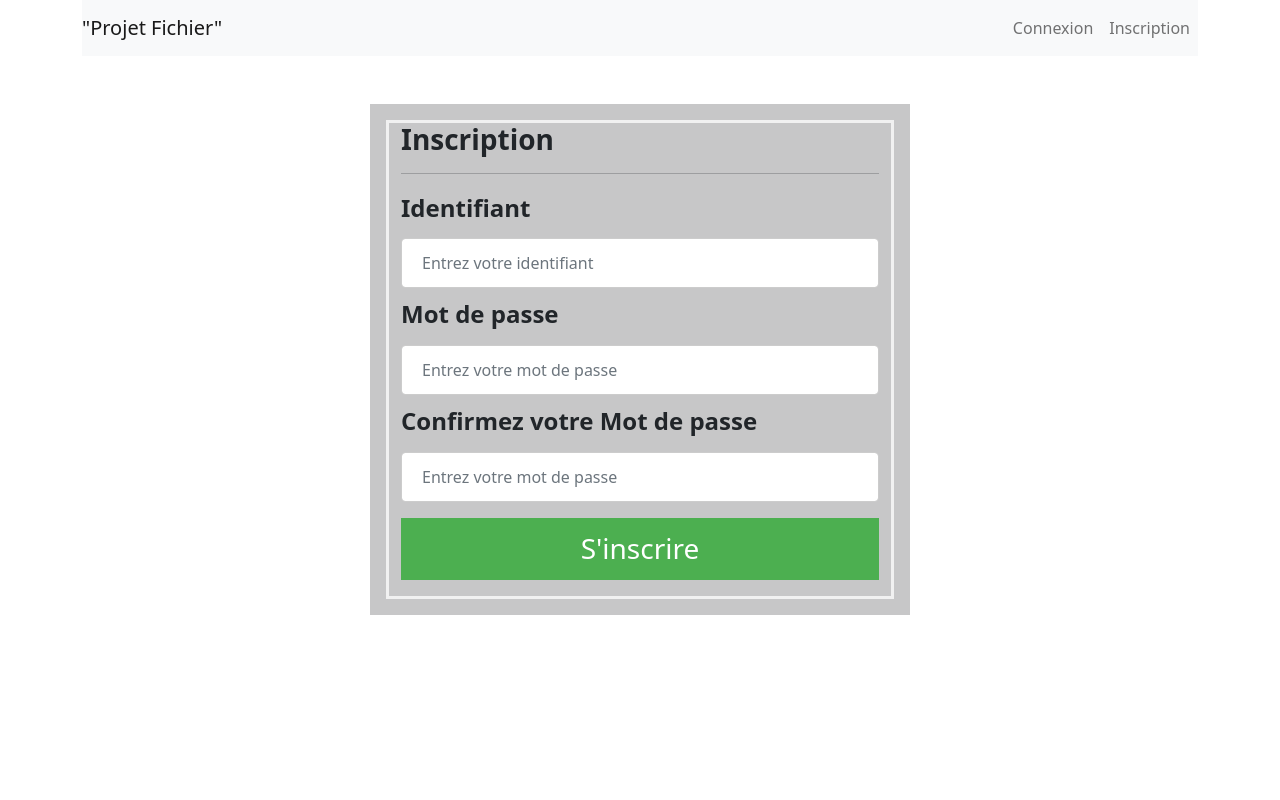
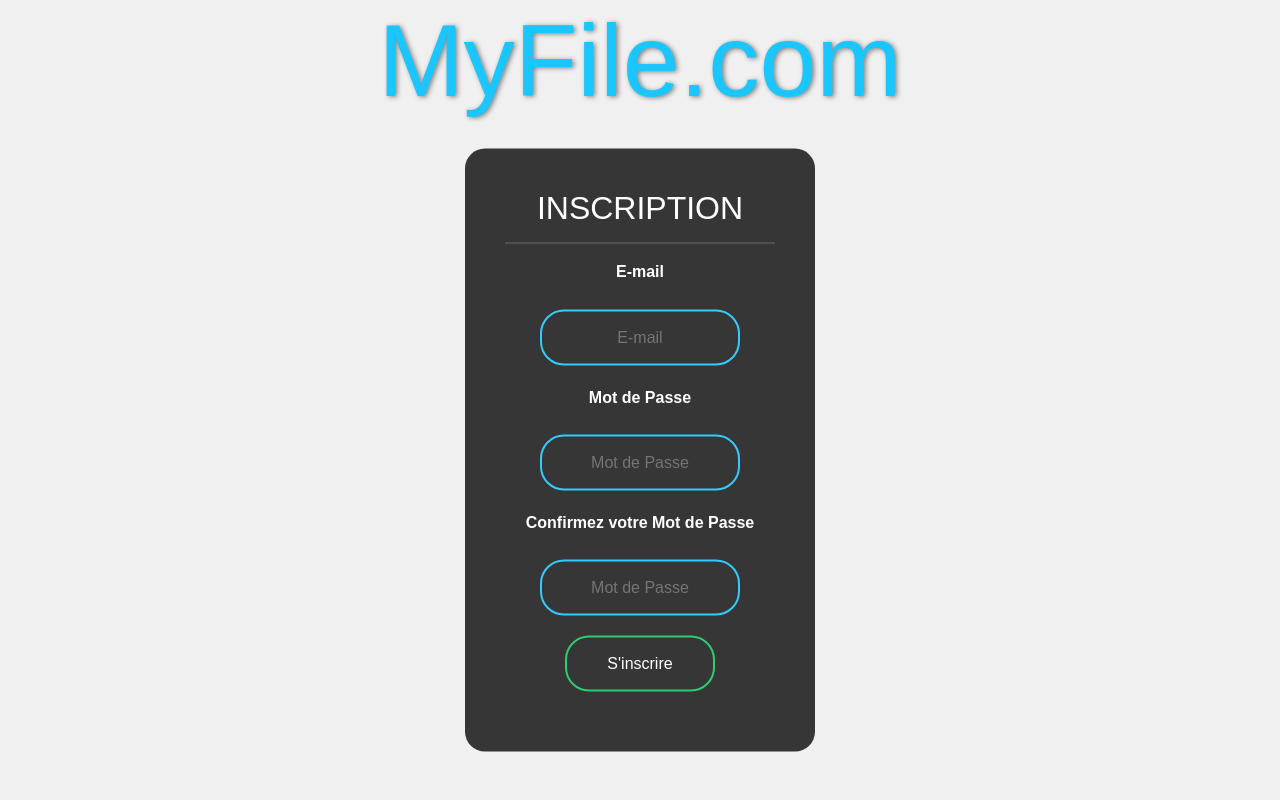
Before and after one commit to JiovaniVianey/BackOffice-Hebergement-de-fichiers, a PHP site: page /vue/Inscription.php in a window 1280 px wide. Run offline with PHP 8.4, Linux system fonts and the light colour scheme; some libraries are stand-ins or nearby versions.

Commit message:
Inscription

```diff
--- a/style/styleInscription.css
+++ b/style/styleInscription.css
@@ -1,52 +1,117 @@
-form {border: 3px solid #f1f1f1;}
-
-input[type=text], input[type=password] {
-  width: 100%;
-  padding: 12px 20px;
-  margin: 8px 0;
-  display: inline-block;
-  border: 1px solid #ccc;
-  box-sizing: border-box;
+body{
+  margin: 0;
+  padding: 0;
+  font-family: sans-serif;
+  background: #33CCFF;
+  background-color: rgb(241, 240, 240);
+ }
+ .box{
+     width: 350px;
+     padding: 40px;
+     position: absolute;
+     top: 450px;
+     left:50%;
+     transform: translate(-50%,-50%);
+     background:#363636;
+     text-align: center;
+     border-radius: 20px;
+ }
+ .box h2{
+     color: white;
+     text-transform: uppercase;
+     font-weight: 500;
  }
 
-button {
-  background-color: #4CAF50;
+ .box label{
   color: white;
-  padding: 14px 20px;
-  margin: 8px 0;
-  border: none;
-  cursor: pointer;
-  width: 100%;
  }
 
-button:hover {
-  opacity: 0.8;
+ .box hr{
+  color: white;
  }
 
-.cancelbtn {
-  width: auto;
-  padding: 10px 18px;
-  background-color: #f44336;
+
+ .box input[type = "email"],.box input[type = "password"]{
+     border: 0;
+     background: none;
+     display: block;
+     margin: 20px auto;
+     text-align: center;
+     border: 2px solid #33CCFF;
+     padding: 14px 10px;
+     width: 200px;
+     outline: none;
+     color: white;
+     border-radius: 24px;
+     transition: 0.25s;
+ }
+ .box input[type = "email"]:focus,.box input[type = "password"]:focus{
+     width: 250px;
+     border-color: #2ecc71;
+
+ }
+ .box input[type= "submit"]{
+     border: 0;
+     background: none;
+     display: block;
+     margin: 20px auto;
+     text-align: center;
+     border: 2px solid #2ecc71;
+     padding: 14px 40px;
+     outline: none;
+     color: white;
+     border-radius: 24px;
+     transition: 0.25s;
+     cursor: pointer;
+ }
+ .box input[type= "submit"]:hover{
+     background:#2ecc71;
  }
 
-.imgcontainer {
-  text-align: center;
-  margin: 24px 0 12px 0;
+ .basic-color
+{
+  color: #33CCFF;
 }
 
-.container-sm {
-  padding: 16px;
-  background-color: #C7C7C8;
-  max-width: 540px;
+.wrapper
+{
+  margin-left: 10% ;
+  margin-right: 10%;
+  width: 80%;
+  background-color: rgb(247, 247, 247);
+  box-shadow: 0 0 10px grey;
+  height: 100vh;
+  display: flex;
+  flex-direction: row;
+  flex-wrap: wrap;
+  justify-content: center;
+  align-items: flex-start;
 }
 
-/* Change styles for span and cancel button on extra small screens */
-@media screen and (max-width: 300px) {
-  span.psw {
-     display: block;
-     float: none;
+.card-fichier
+{
+  width: 300px;
+  height: 260px;
+  margin: 15px;
+  box-shadow: 1px 3px 10px  gray;
+  display: flex;
+  flex-direction: column;
+  border-radius: 30px;
+  box-sizing: border-box;
+
 }
-  .cancelbtn {
-     width: 100%;
+
+.card-fichier-text
+{
+  padding: 1px;
+  margin: 0;
+  margin-left: 10px;
+
 }
+
+.fichier-img
+{
+  width: 60%;
+  margin-left: 20%;
+  margin-right: 20% ;
 }
--- a/vue/Inscription.php
+++ b/vue/Inscription.php
@@ -1,30 +1,41 @@
+<!doctype html>
+
 <?php
-include "../head.php";
-include "../navbar.php";
+    include("../head.php");
 ?>
 
-<link rel="stylesheet" href="../style/styleInscription.css">
-<br><br>
+<html>
+	<head>
+		<title>Inscription</title>
+		<meta charset='utf-8'>
+		<link rel='stylesheet' href='../style/styleInscription.css'>
+	</head>
 
-<div class="container-sm">
-  <form action="index.php?action=seConnecter&option=seConnecter" method="POST">
+	<header>
+        <h1>MyFile.com</h1>
+  </header>
 
-  <div class="container">
+  <br>
+  <br>
 
-    <h3> <b>Inscription</b> <h3>
-    <hr>
-    <label for="identifiant"> <h4> <b>Identifiant</b> </h4> </label>
-    <input type="text" class="form-control" placeholder="Entrez votre identifiant" name="login" id="login" required >
+	<body>
+      <form class="box" method="POST" action="inscription.php">
+      <h2>Inscription</h2>
 
+      <hr>
 
-    <label for="mdp"><h4><b>Mot de passe</b></h4></label>
-    <input type="password" class="form-control" placeholder="Entrez votre mot de passe" name="mdp" id="mdp">
-    <label for="mdp"><h4><b>Confirmez votre Mot de passe</b></h4></label>
-    <input type="password" class="form-control" placeholder="Entrez votre mot de passe" name="checkmdp" id="checkmdp">
+      <label for="identifiant"> <h6> <b>E-mail</b> </h6> </label>
+      <input type='email' name='mail' placeholder="E-mail" required="">
 
-    <button type="submit" name="valider" >S'inscrire</button>
-  </div>
-</form>
-</div>
+      <label for="mdp"> <h6> <b>Mot de Passe</b> </h6> </label>
+      <input type='password' name='mdp' placeholder="Mot de Passe" required="">
 
-<br><br><br><br>
+      <label for="mdp"> <h6> <b>Confirmez votre Mot de Passe</b> </h6> </label>
+      <input type='password' name='mdp2' placeholder="Mot de Passe" required="">
+
+      <input type="submit" value="S'inscrire"/>
+
+      </form>
+	</body>
+
+</html>
```
Lines whose indentation alone changed are shown as unchanged.
